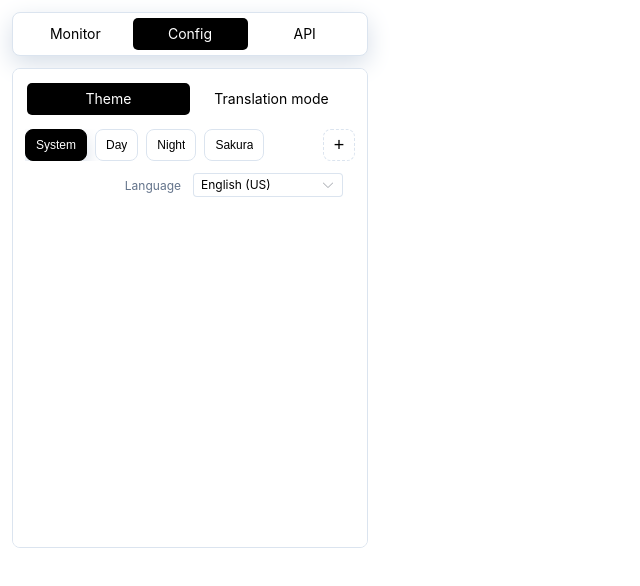
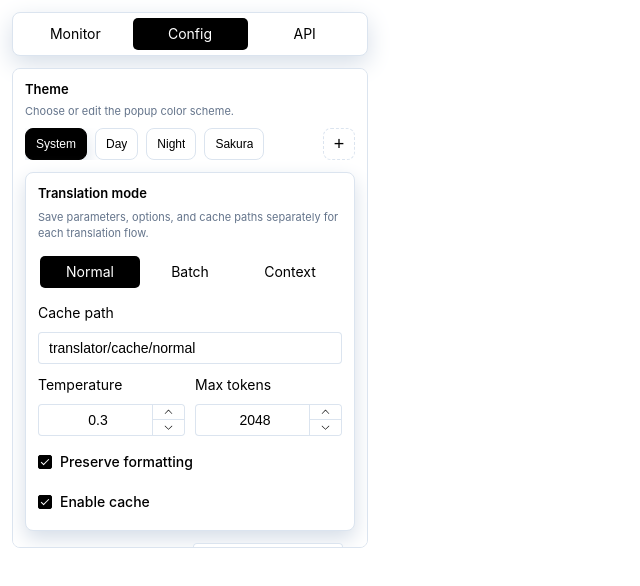
Before and after one commit to ChenChe-n/Translator, a Vue app: page / in a window 1280 px wide. Both pictures are taken after a click on the label "Config". Shown: the top 586 px of the page, without its empty margins (0-640 px from the left). Built offline with nearby package versions, Linux system fonts and the light colour scheme.

Commit message:
fix: 调整配置页翻译模式布局

```diff
--- a/src/i18n/en-us/lang.json
+++ b/src/i18n/en-us/lang.json
@@ -6,9 +6,9 @@
   "language.label": "Language",
   "language.zhHans": "Simplified Chinese",
   "language.enUs": "English (US)",
-  "config.sections.theme": "Theme",
-  "config.sections.translationMode": "Translation mode",
   "theme.panelAria": "Theme schemes",
+  "theme.panelTitle": "Theme",
+  "theme.panelDescription": "Choose or edit the popup color scheme.",
   "theme.addScheme": "Add theme scheme",
   "theme.scheme.system": "System",
   "theme.scheme.day": "Day",
@@ -26,6 +26,7 @@
   "theme.colors.keyButton": "Primary button",
   "theme.colors.border": "Border",
   "translationMode.title": "Translation mode",
+  "translationMode.description": "Save parameters, options, and cache paths separately for each translation flow.",
   "translationMode.normal": "Normal",
   "translationMode.batch": "Batch",
   "translationMode.context": "Context",
--- a/src/i18n/zh-hans/lang.json
+++ b/src/i18n/zh-hans/lang.json
@@ -6,9 +6,9 @@
   "language.label": "语言",
   "language.zhHans": "简体中文",
   "language.enUs": "美国英语",
-  "config.sections.theme": "配色",
-  "config.sections.translationMode": "翻译模式",
   "theme.panelAria": "配色方案",
+  "theme.panelTitle": "配色",
+  "theme.panelDescription": "选择或编辑弹窗的配色方案。",
   "theme.addScheme": "新增配色方案",
   "theme.scheme.system": "系统",
   "theme.scheme.day": "白天",
@@ -26,6 +26,7 @@
   "theme.colors.keyButton": "关键按钮色",
   "theme.colors.border": "描边色",
   "translationMode.title": "翻译模式",
+  "translationMode.description": "为不同翻译流程分别保存参数、选项和缓存路径。",
   "translationMode.normal": "普通模式",
   "translationMode.batch": "批次模式",
   "translationMode.context": "上下文模式",
--- a/src/popup/components/config/TranslationModeTabs.vue
+++ b/src/popup/components/config/TranslationModeTabs.vue
@@ -1,6 +1,7 @@
 <template>
   <section class="mode-panel" :aria-label="t('translationMode.title')">
     <h2 class="panel-title">{{ t('translationMode.title') }}</h2>
+    <p class="panel-description">{{ t('translationMode.description') }}</p>
     <ElSegmented v-model="activeMode" class="mode-tabs" :options="modeOptions" />
     <section class="mode-form">
       <ElForm label-position="top">
@@ -156,6 +157,13 @@ function updateActiveConfig(config: Partial<TranslationModeConfigMap[Translation
   color: var(--translator-text);
 }
 
+.panel-description {
+  margin: -4px 0 0;
+  color: var(--translator-muted);
+  font-size: 11px;
+  line-height: 1.5;
+}
+
 .mode-tabs :deep(.el-segmented__group) {
   width: 100%;
 }
--- a/src/popup/pages/ConfigPage.vue
+++ b/src/popup/pages/ConfigPage.vue
@@ -1,7 +1,8 @@
 <template>
   <section class="page-shell" :aria-label="t('app.tabs.config')">
-    <ElSegmented v-model="activeConfigSection" class="section-tabs" :options="configSectionOptions" />
-    <template v-if="activeConfigSection === 'theme'">
+    <section class="config-block">
+      <h2 class="block-title">{{ t('theme.panelTitle') }}</h2>
+      <p class="block-description">{{ t('theme.panelDescription') }}</p>
       <ThemeSchemeTabs
         :schemes="themeState.schemes"
         :active-scheme-id="themeState.activeSchemeId"
@@ -17,9 +18,8 @@
           @update="handleColorUpdate"
         />
       </section>
-    </template>
+    </section>
     <TranslationModeTabs
-      v-else
       v-model:active-mode="activeTranslationMode"
       :config-map="translationModeConfigMap"
       @update="handleTranslationModeUpdate"
@@ -44,7 +44,7 @@
 </template>
 
 <script setup lang="ts">
-import { ElOption, ElSegmented, ElSelect } from 'element-plus';
+import { ElOption, ElSelect } from 'element-plus';
 import { computed, onMounted, reactive, ref } from 'vue';
 import type { LocaleCode } from '../../i18n';
 import TranslationModeTabs from '../components/config/TranslationModeTabs.vue';
@@ -62,11 +62,8 @@ import {
 import type { TranslationModeConfigMap, TranslationModeKey } from '../types/translationMode';
 import type { ThemeColors } from '../types/theme';
 
-type ConfigSectionKey = 'theme' | 'translationMode';
-
 const { state: themeState, save } = useThemeScheme();
 const { locale, localeOptions, setLocale, t } = useI18n();
-const activeConfigSection = ref<ConfigSectionKey>('theme');
 const schemeExpanded = ref(false);
 const activeTranslationMode = ref<TranslationModeKey>('normal');
 const translationModeConfigMap = reactive<TranslationModeConfigMap>(createDefaultTranslationModeConfigMap());
@@ -76,16 +73,6 @@ const activeScheme = computed(() =>
 );
 
 const activeColors = computed(() => (activeScheme.value ? resolveThemeColors(activeScheme.value) : themeState.schemes[0].colors));
-const configSectionOptions = computed<Array<{ label: string; value: ConfigSectionKey }>>(() => [
-  {
-    label: t('config.sections.theme'),
-    value: 'theme',
-  },
-  {
-    label: t('config.sections.translationMode'),
-    value: 'translationMode',
-  },
-]);
 
 onMounted(async () => {
   Object.assign(translationModeConfigMap, await loadTranslationModeConfigMap());
@@ -153,27 +140,9 @@ async function handleTranslationModeUpdate(configMap: TranslationModeConfigMap):
   background: var(--translator-background);
 }
 
-.section-tabs {
-  width: 100%;
-  --el-segmented-bg-color: var(--translator-button);
-  --el-segmented-item-selected-bg-color: var(--translator-key-button);
-  --el-segmented-item-selected-color: var(--translator-button);
-  --el-border-radius-base: 7px;
-  color: var(--translator-text);
-}
-
-.section-tabs :deep(.el-segmented__group) {
-  width: 100%;
-}
-
-.section-tabs :deep(.el-segmented__item) {
-  flex: 1;
-  min-width: 0;
-  height: 32px;
-}
-
-.section-tabs :deep(.el-segmented__item-label) {
-  line-height: 32px;
+.config-block {
+  display: grid;
+  gap: 8px;
 }
 
 .scheme-shell {
@@ -184,6 +153,20 @@ async function handleTranslationModeUpdate(configMap: TranslationModeConfigMap):
   border-radius: 8px;
   background: var(--translator-container);
   box-shadow: 0 8px 20px var(--translator-shadow);
+}
+
+.block-title {
+  margin: 0;
+  color: var(--translator-text);
+  font-size: 13px;
+  font-weight: 600;
+}
+
+.block-description {
+  margin: -2px 0 0;
+  color: var(--translator-muted);
+  font-size: 11px;
+  line-height: 1.5;
 }
 
 .language-panel {
```
